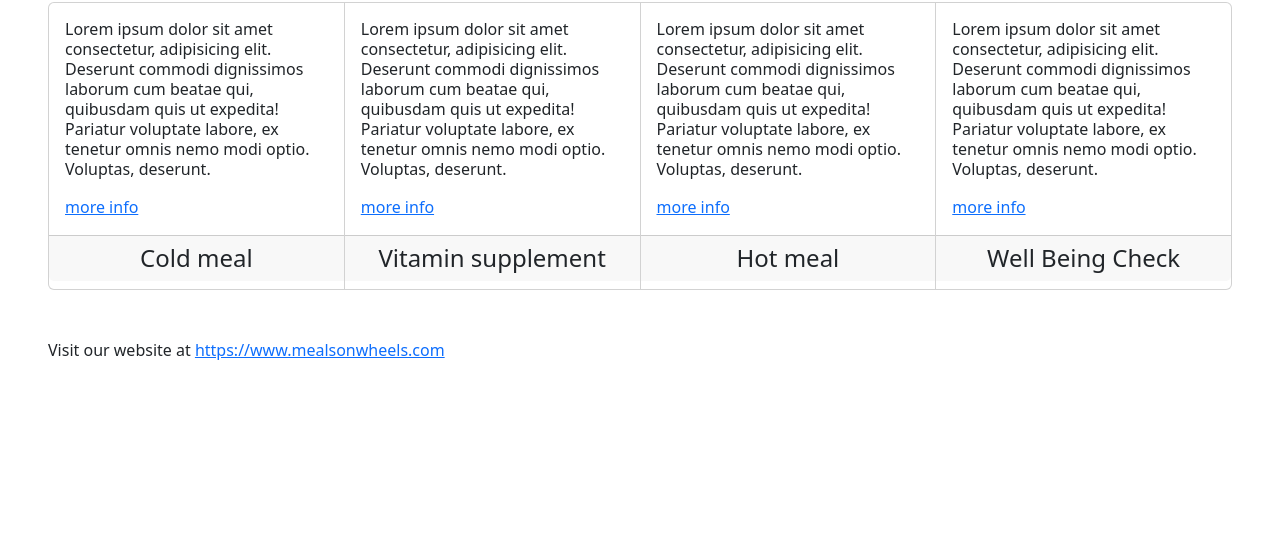
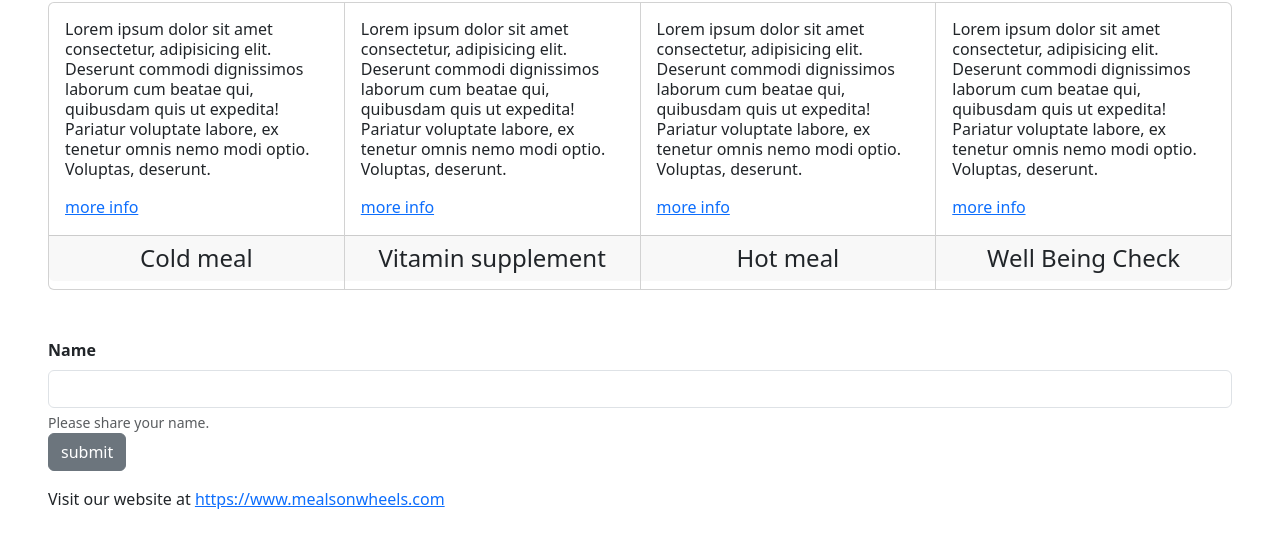
Before and after one commit to devDEVWENDY/liberty-phase1company, a plain HTML site: page index.html in a window 1280 px wide. Shown: the part 240-786 px from the top of the page. Drawn offline with nearby package versions, Linux system fonts and the light colour scheme.

Commit message:
added a form

```diff
--- a/index.html
+++ b/index.html
@@ -80,6 +80,21 @@
         </main>
 
         <footer class="m-5">
+
+            <form>
+                <div class="mb-3">
+                  <label for="humanName" class="form-label fw-bold">Name</label>
+                  <input type="name" class="form-control" id="humanName" aria-describedby="nameHelp">
+                  <div id="nameHelp" class="form-text">Please share your name.</div>
+
+                  <button type="submit" class="btn btn-secondary">submit</button>
+
+                </div>
+
+
+            </form>
+
+
             <div>Visit our website at <a target="_blank" href="https://www.mealsonwheels.com/">https://www.mealsonwheels.com</a></div>
 
         </footer>
```
